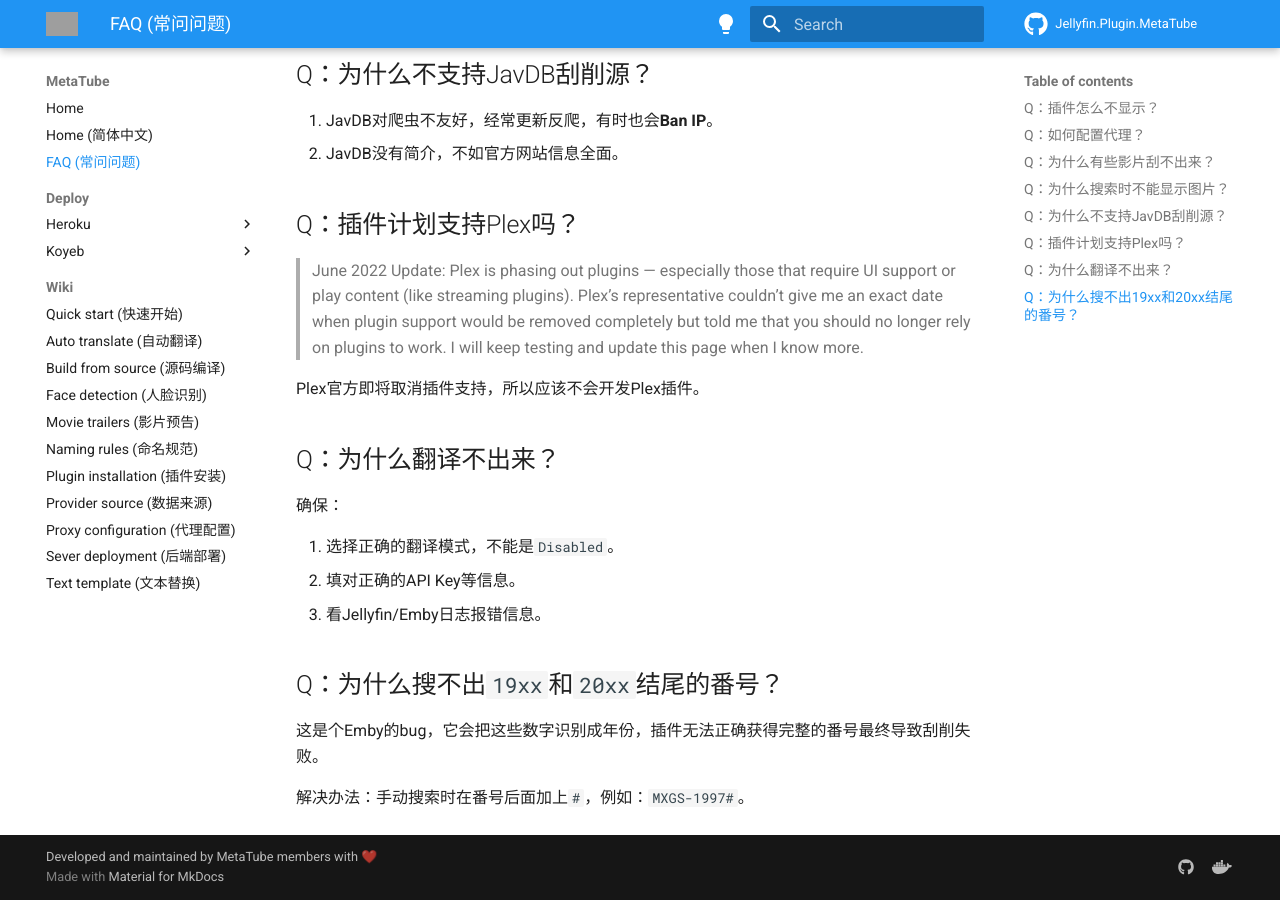
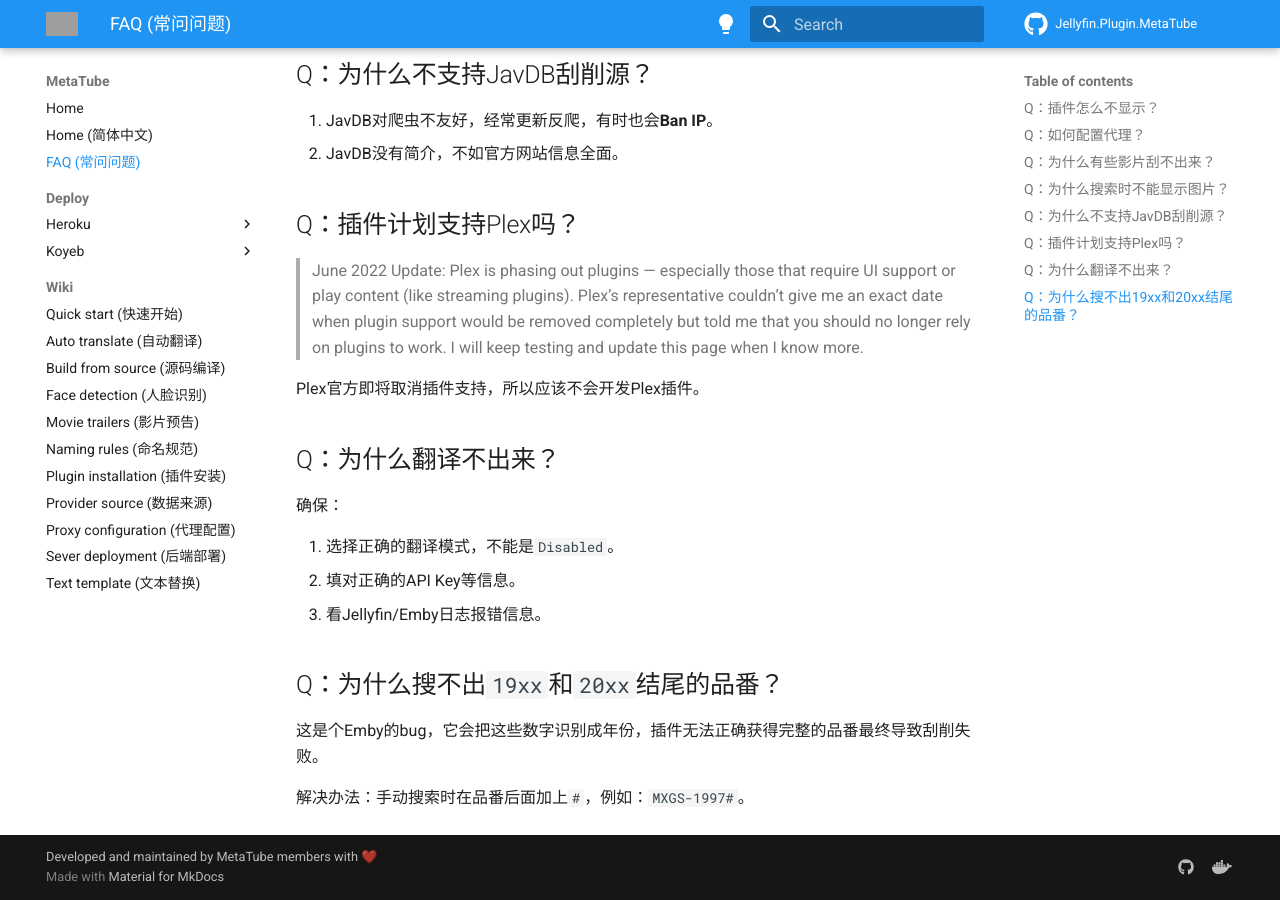
Before and after one commit to metatube-community/metatube-community.github.io, an MkDocs documentation site: the page built from docs/faq.md, in a window 1280 px wide and 900 px high, scrolled down 1218 px. Built offline with MkDocs 1.6.1 and Material for MkDocs 9.7.7, drawn with Linux system fonts in a browser that asks for light colours; comment, search, counter and statistics services are not loaded; some of the changed text lies outside the part shown; grey boxes are pictures that could not be loaded.

Commit message:
Chore: update links and names

````diff
--- a/docs/faq.md
+++ b/docs/faq.md
@@ -4,7 +4,7 @@
 
 请先确保：
 
-1. Jellyfin/Emby均为**最新的**稳定版，看[这里](https://github.com/metatube-community/jellyfin-plugin-metatube/wiki/%E6%8F%92%E4%BB%B6%E5%AE%89%E8%A3%85#%E5%AE%89%E8%A3%85%E4%B9%8B%E5%89%8D)。
+1. Jellyfin/Emby均为**最新的**稳定版，看[这里](./wiki/plugin-installation.md)。
 2. 插件目录放对。
 3. 插件权限正确（权限不对日志会报错`Permission Denied`）。
 
@@ -56,8 +56,8 @@
 2. 填对正确的API Key等信息。
 3. 看Jellyfin/Emby日志报错信息。
 
-## Q：为什么搜不出`19xx`和`20xx`结尾的番号？
+## Q：为什么搜不出`19xx`和`20xx`结尾的品番？
 
-这是个Emby的bug，它会把这些数字识别成年份，插件无法正确获得完整的番号最终导致刮削失败。
+这是个Emby的bug，它会把这些数字识别成年份，插件无法正确获得完整的品番最终导致刮削失败。
 
-解决办法：手动搜索时在番号后面加上`#`，例如：`MXGS-1997#`。
+解决办法：手动搜索时在品番后面加上`#`，例如：`MXGS-1997#`。
--- a/docs/wiki/text-template.md
+++ b/docs/wiki/text-template.md
@@ -4,7 +4,7 @@
 
 在插件配置中找到`Template`分类，编辑模版成需要的格式即可。
 
-例如，默认的影片名称模版为`番号 标题`格式：
+例如，默认的影片名称模版为`品番 标题`格式：
 
 ```text
 {number} {title}
@@ -14,7 +14,7 @@
 
 - `{provider}`: 提供源
 - `{id}`: 源ID
-- `{number}`: 番号
+- `{number}`: 品番
 - `{title}`: 标题
 - `{series}`: シリーズ
 - `{maker}`: メーカー
````
Also changed, not shown: other parts of docs/faq.md (+3 -3 lines), docs/wiki/.manual-searching.md (+2 -2 lines).
